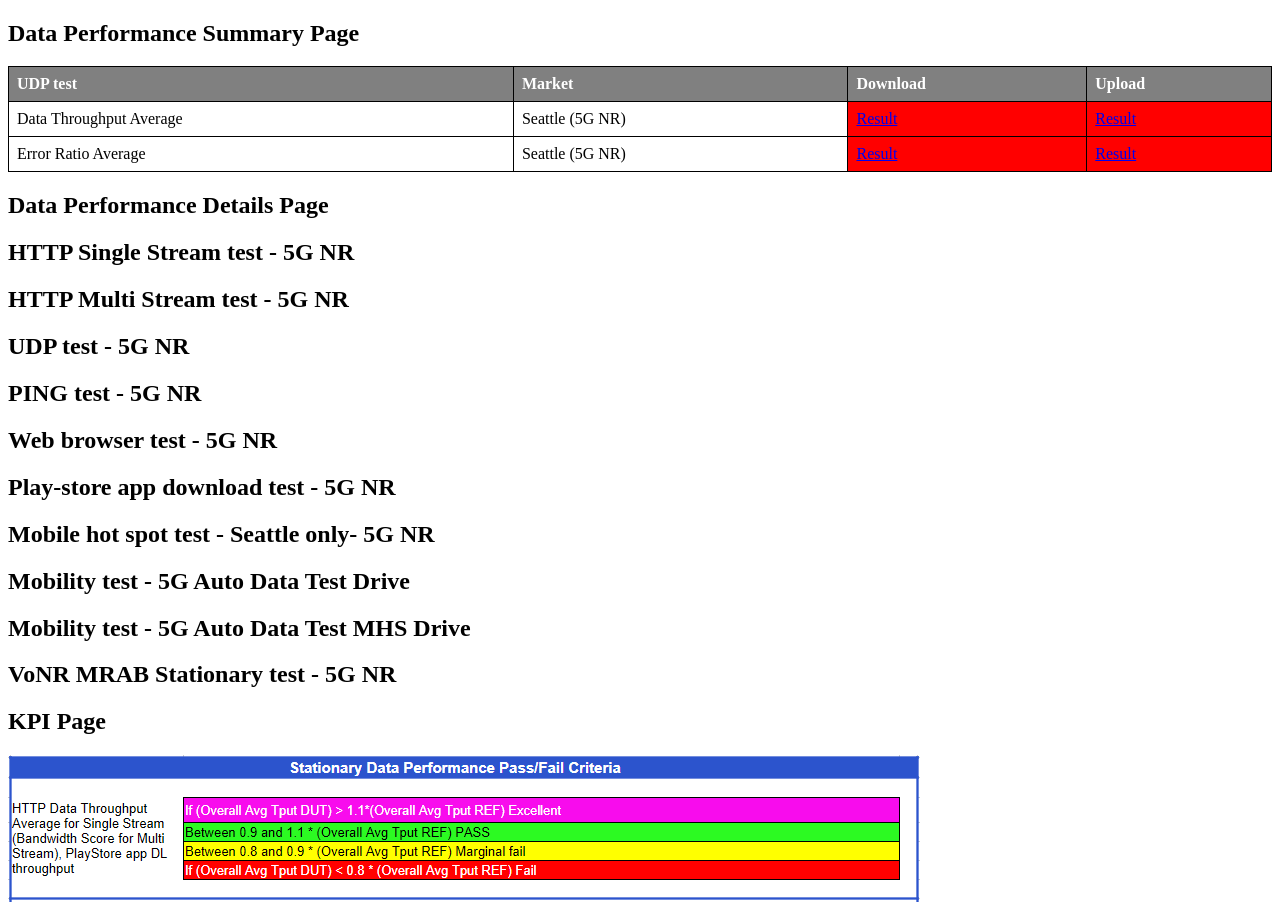
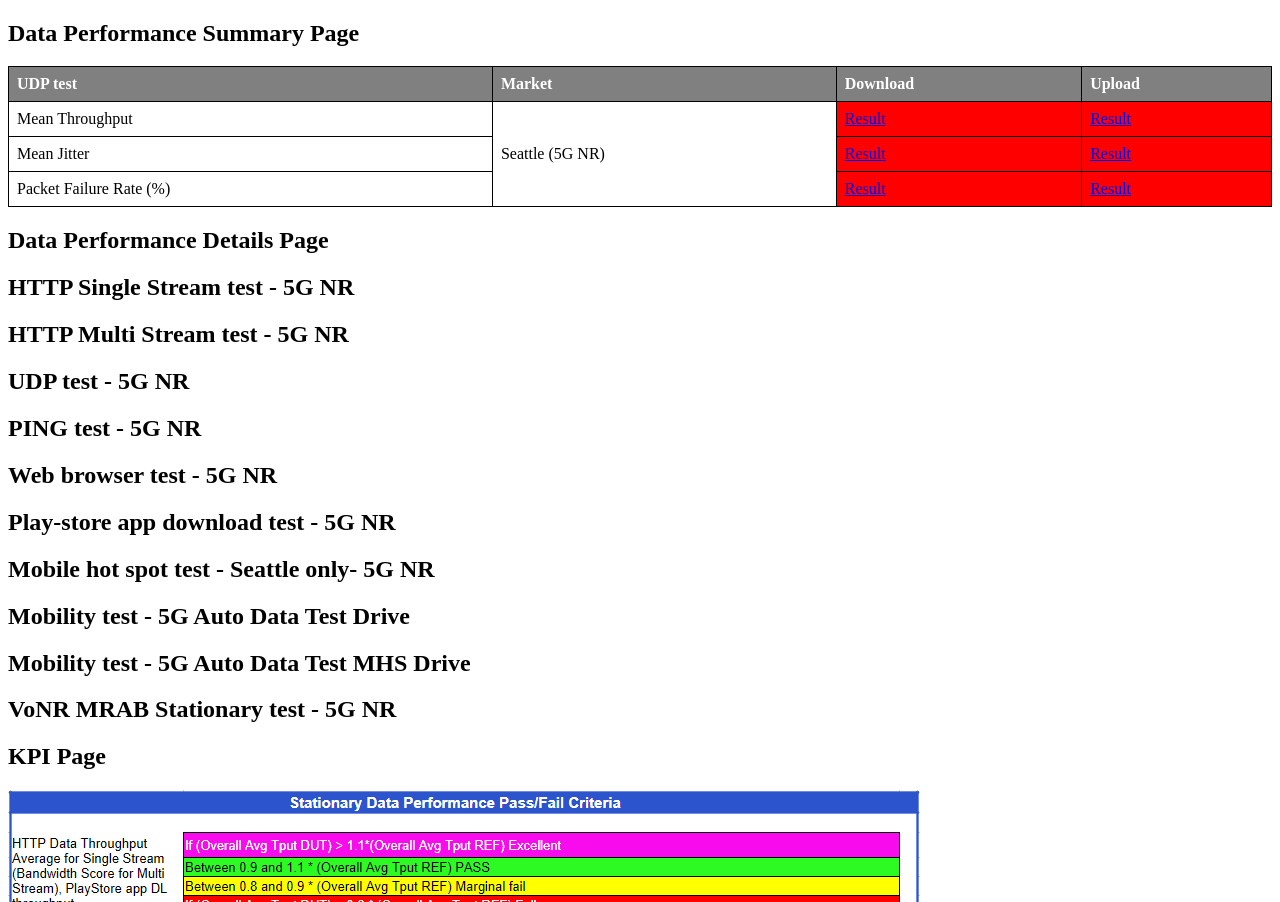
Before and after one commit to LiJieSu0/Fit4Launch_Report, a React (Create React App) app in the folder report-generator-app/: page / in a window 1280 px wide. Shown: the part 1642-2544 px from the top of the page. Built offline with nearby package versions, Linux system fonts and the light colour scheme; what chartjs-plugin-datalabels would draw is missing.

Commit message:
add udp data rowspan

```diff
--- a/report-generator-app/src/ReportDetails/DataPerformance/DpSummaryPage.js
+++ b/report-generator-app/src/ReportDetails/DataPerformance/DpSummaryPage.js
@@ -56,16 +56,24 @@ function DpSummaryPage() {
     rows: [
       {
         cells: [
-          { label: "Data Throughput Average" },
-          { label: "Seattle (5G NR)" },
+          { label: "Mean Throughput" },
+          { label: "Seattle (5G NR)", rowSpan: 3 },
           {label:'Result',className:'average-fail',link:'#'},
           {label:'Result',className:'average-fail',link:'#'}
         ],
       },
       {
         cells: [
-          { label: "Error Ratio Average" },
-          { label: "Seattle (5G NR)"},
+          { label: "Mean Jitter" },
+          null, // Placeholder for the merged 'Market' cell
+          { label: "Result", className: "average-fail", link: "#" },
+          { label: "Result", className: "average-fail", link: "#" },
+        ],
+      },
+      {
+        cells: [
+          { label: "Packet Failure Rate (%)" },
+          null, // Placeholder for the merged 'Market' cell
           { label: "Result", className: "average-fail", link: "#" },
           { label: "Result", className: "average-fail", link: "#" },
         ],
--- a/report-generator-app/src/ReportDetails/DataPerformance/DpSummaryTable.js
+++ b/report-generator-app/src/ReportDetails/DataPerformance/DpSummaryTable.js
@@ -23,9 +23,16 @@ function DpSummaryTable({ tableData }) {
           {tableData.rows.map((row, rowIndex) => (
             <tr key={rowIndex}>
               {row.cells.map((cell, cellIndex) => (
-                <td key={cellIndex} className={cell.className}>
-                  {cell.link ? <a href={cell.link}>{cell.label}</a> : cell.label}
-                </td>
+                cell === null ? null : (
+                  <td
+                    key={cellIndex}
+                    className={cell.className}
+                    rowSpan={cell.rowSpan || 1}
+                    colSpan={cell.colSpan || 1}
+                  >
+                    {cell.link ? <a href={cell.link}>{cell.label}</a> : cell.label}
+                  </td>
+                )
               ))}
             </tr>
           ))}
```
